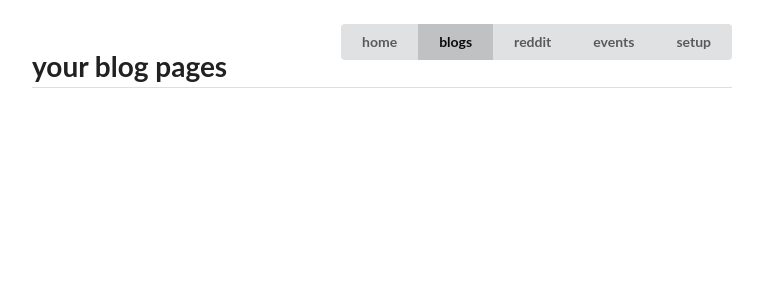
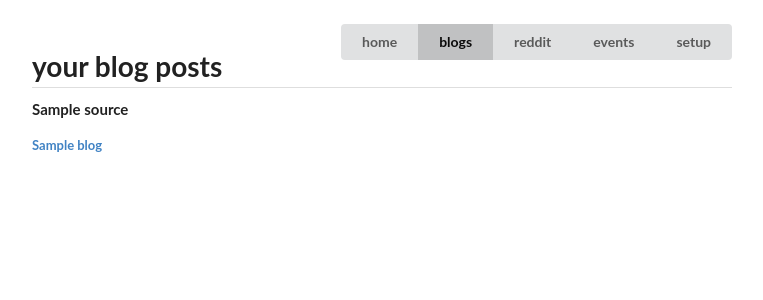
Before and after one commit to warusadura/banda, a Flask app: template templates/blog.html in a window 1280 px wide. Shown: the top 300 px of the page, without its empty margins (258-1021 px from the left). Run offline with Flask 2, Linux system fonts and the light colour scheme; the template is opened without the code that fills it: most values are stand-ins (such as "Sample title", 1, 10 or a date in 2020).

Commit message:
templates updated

```diff
--- a/templates/blog.html
+++ b/templates/blog.html
@@ -21,10 +21,24 @@
           class="ui right floated button">setup</a>
       </div>
 
-      <h1 class="ui dividing header">your blog pages</h1>
+      <h1 class="ui dividing header">your blog posts</h1>
+      <div class="ui small feed">
+        {% for blog in blogs %}
+          {% if loop.changed(blog.source) %}
+            <h4 class="ui header">{{ post.source }}</h4>
+          {% endif %}
+          <div class="event">
+            <div class="content">
+              <div class="summary">
+                <a href="{{ blog.link }}">
+                  {{ blog.title }}</a>
+              </div>
+            </div>
+          </div>
+        {% endfor %}
+      </div>
+      <br>
 
-
-      <br>
     </div>
 
   </body>
```
Also changed, not shown: templates/event.html (+15 -1 lines).
